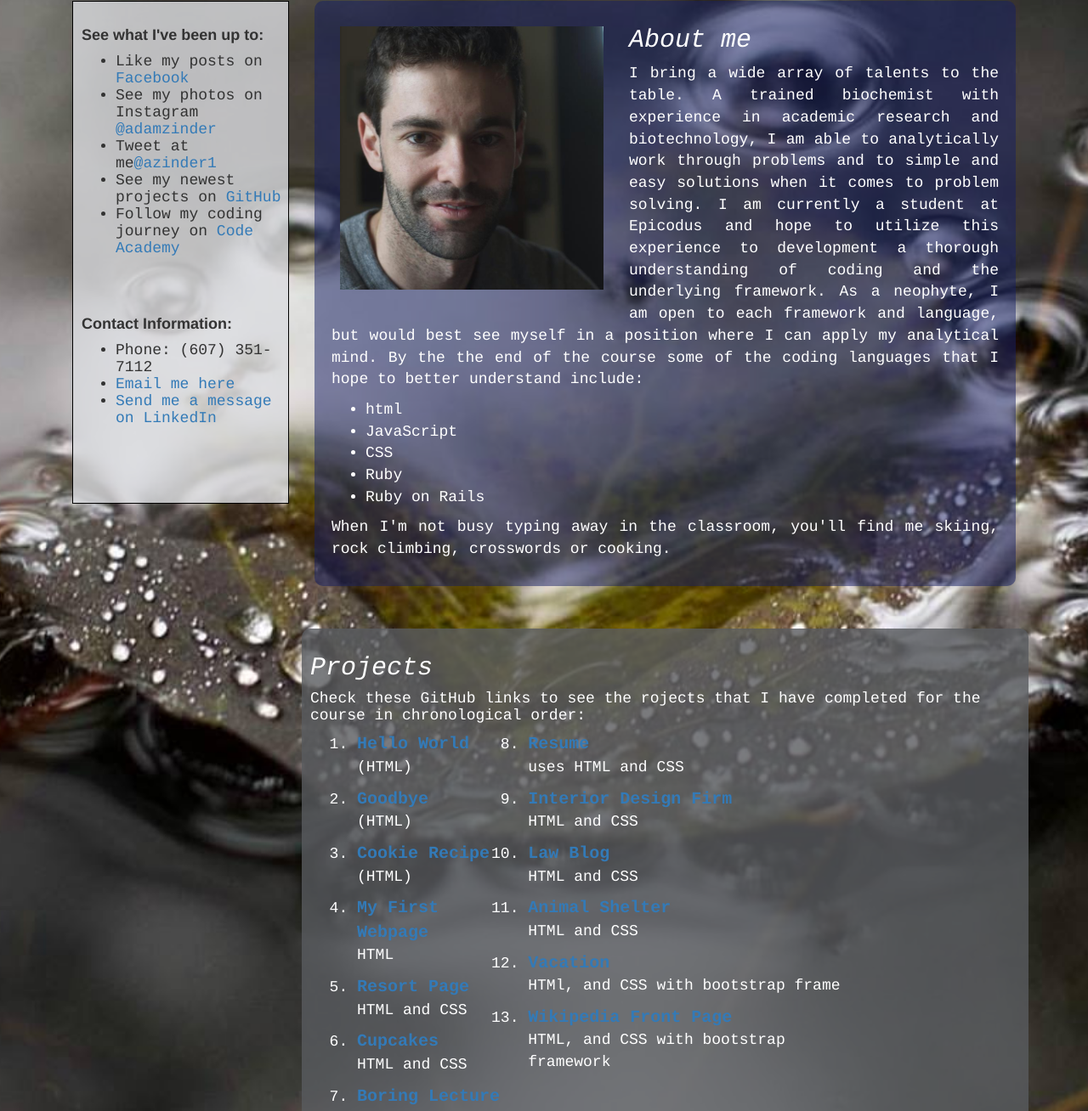
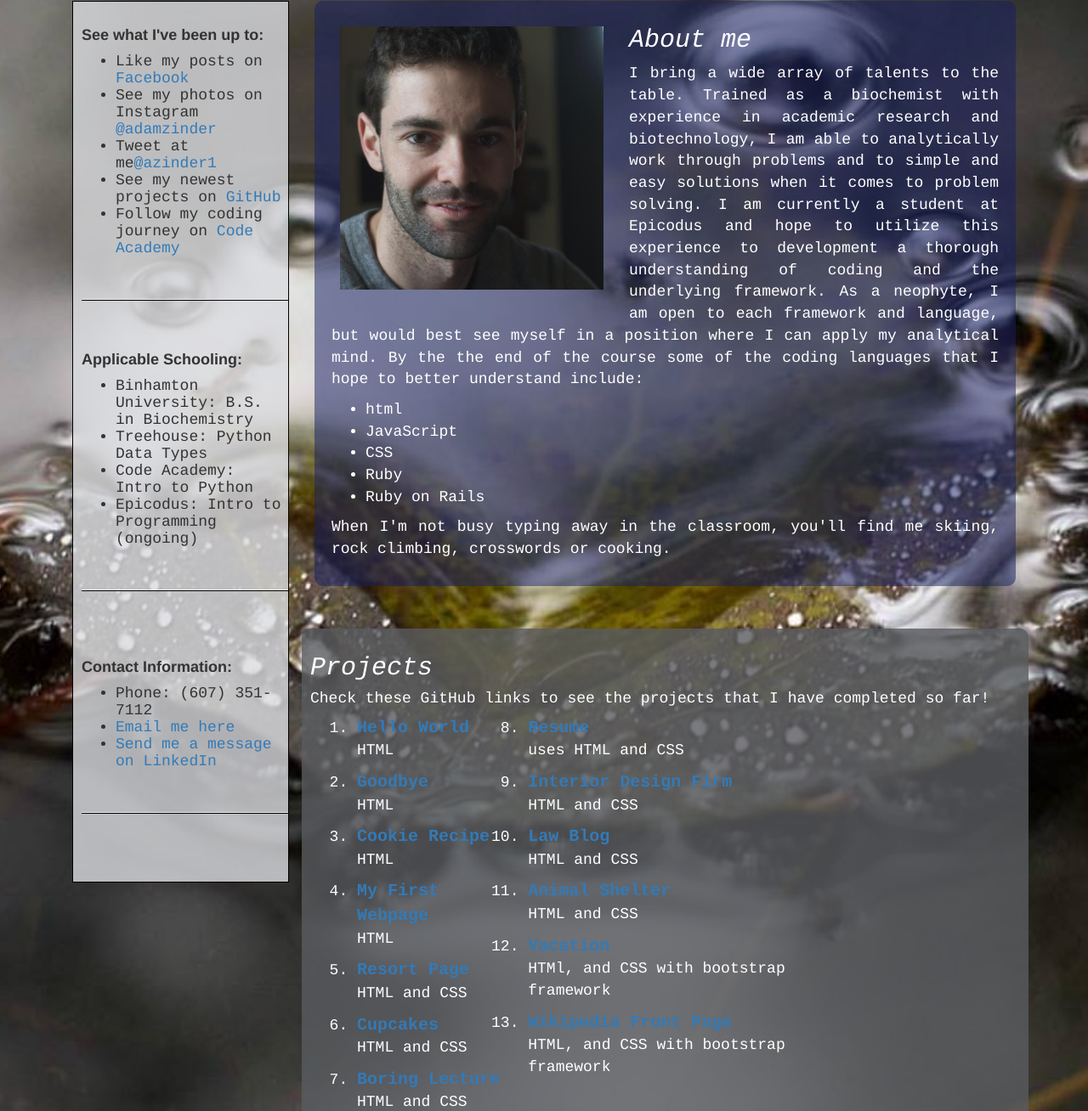
Before and after one commit to azinder1/landing-page, a plain HTML site: page index.html in a window 1280 px wide. Shown: the part 207-1515 px from the top of the page at 85% size. Drawn offline with Linux system fonts and the light colour scheme.

Commit message:
Provides additional information in sidebar

```diff
--- a/css/styles.css
+++ b/css/styles.css
@@ -88,3 +88,9 @@ h3  {
   font-weight: 400;
   line-height: 20px;
 }
+
+hr {
+  width: 100%;
+  height: 1px;
+  background:black;
+}
--- a/index.html
+++ b/index.html
@@ -9,7 +9,7 @@
     <div class="container">
       <div class="header">
         <h1>Adam Zinder</h1>
-        <p>Welcome to my landing page</p>
+        <p><strong>Welcome to my landing page</strong></p>
       </div>
       <div class="col-md-3">
         <div class="sidebar">
@@ -20,22 +20,27 @@
               <li>Tweet at me<a href="https://twitter.com/azinder1">@azinder1</a></li>
               <li>See my newest projects on <a href="https://github.com/azinder1">GitHub</a></li>
               <li>Follow my coding journey on <a href="https://www.codecademy.com/azinder1">Code Academy</a></li>
-            </ul><br><br>
+            </ul><br><hr><br>
+          <h3 class="sidebar-header"> Applicable Schooling:</h3>
+            <ul class="contact-info">
+              <li>Binhamton University: B.S. in Biochemistry</li>
+              <li>Treehouse: Python Data Types</li>
+              <li>Code Academy: Intro to Python</li>
+              <li>Epicodus: Intro to Programming (ongoing)</li>
+            </ul><br><hr><br><br>
           <h3 class="sidebar-header">Contact Information:</h3>
             <ul class=contact-info>
               <li>Phone: (607) 351-7112</li>
               <li><a href="mailto:adam.zinder@gmail.com">Email me here</a></li>
               <li><a href="https://www.linkedin.com/in/adam-zinder-a3009189">Send me a message on LinkedIn</a></li>
-            </ul><br><br><br>
+            </ul><br><hr><br><br>
         </div>
       </div>
-
-
       <div class="col-md-9">
         <img id="adam" src="img/adam.jpg" alt="Picture of Adam Zinder" />
         <div class="about-me-info">
           <h3><em>About me</em></h3>
-            <p> I bring a wide array of talents to the table.  A trained biochemist with experience in academic research and biotechnology, I am able to analytically work through problems and to simple and easy solutions when it comes to problem solving.  I am currently a student at Epicodus and hope to utilize this experience to development a thorough understanding of coding and the underlying  framework.  As a neophyte, I am open to each framework and language, but would best see myself in a position where I can apply my analytical mind.  By the the end of the course some of the coding languages that I hope to better understand include:</p>
+            <p> I bring a wide array of talents to the table.  Trained as a biochemist with experience in academic research and biotechnology, I am able to analytically work through problems and to simple and easy solutions when it comes to problem solving.  I am currently a student at Epicodus and hope to utilize this experience to development a thorough understanding of coding and the underlying  framework.  As a neophyte, I am open to each framework and language, but would best see myself in a position where I can apply my analytical mind.  By the the end of the course some of the coding languages that I hope to better understand include:</p>
             <ul class="lists">
               <li>html</li>
               <li>JavaScript</li>
@@ -47,12 +52,12 @@
         </div>
         <div class="row">
           <h3><em>Projects</em></h3>
-          <h4> Check these GitHub links to see the rojects that I have completed for the course in chronological order:</h4>
+          <h4> Check these GitHub links to see the projects that I have completed so far!</h4>
           <ol class="lists">
             <div class="col-md-3">
-              <li><a href="https://github.com/azinder1/hello-world"><span class="bold">Hello World</span></a></li><p>(HTML)</p>
-              <li><a href="https://github.com/azinder1/goodbye"><span class="bold"> Goodbye</span></a></li><p>(HTML)</p>
-              <li><a href="https://github.com/azinder1/cookie-recipe"><span class="bold">Cookie Recipe</span></a></li><p>(HTML)</p>
+              <li><a href="https://github.com/azinder1/hello-world"><span class="bold">Hello World</span></a></li><p>HTML</p>
+              <li><a href="https://github.com/azinder1/goodbye"><span class="bold"> Goodbye</span></a></li><p>HTML</p>
+              <li><a href="https://github.com/azinder1/cookie-recipe"><span class="bold">Cookie Recipe</span></a></li><p>HTML</p>
               <li><a href="https://github.com/azinder1/my-first-webpage"><span class="bold">My First Webpage</span></a></li><p>HTML</p>
               <li><a href="https://github.com/azinder1/Resort-Page"><span class="bold">Resort Page</span></a></li><p>HTML and CSS</p>
               <li><a href="https://github.com/azinder1/cupcake"><span class="bold">Cupcakes</span></a></li><p>HTML and CSS</p>
@@ -63,7 +68,7 @@
               <li><a href="https://github.com/azinder1/interior"><span class="bold">Interior Design Firm</span></a></li><p>HTML and CSS </p>
               <li><a href="https://github.com/azinder1/lawblog"><span class="bold">Law Blog</span></a></li><p> HTML and CSS</p>
               <li><a href="https://github.com/azinder1/animal-shelter"><span class="bold">Animal Shelter</span></a></li><p>HTML and CSS</p>
-              <li><a href="https://github.com/azinder1/vacation"><span class="bold">Vacation</span></a></li><p>HTMl, and CSS with bootstrap frame</p>
+              <li><a href="https://github.com/azinder1/vacation"><span class="bold">Vacation</span></a></li><p>HTMl, and CSS with bootstrap framework</p>
               <li><a href="https://github.com/azinder1/wikipedia"><span class="bold">Wikipedia Front Page</span></a></li><p>HTML, and CSS with bootstrap framework</p>
             </div>
           </ol>
```
